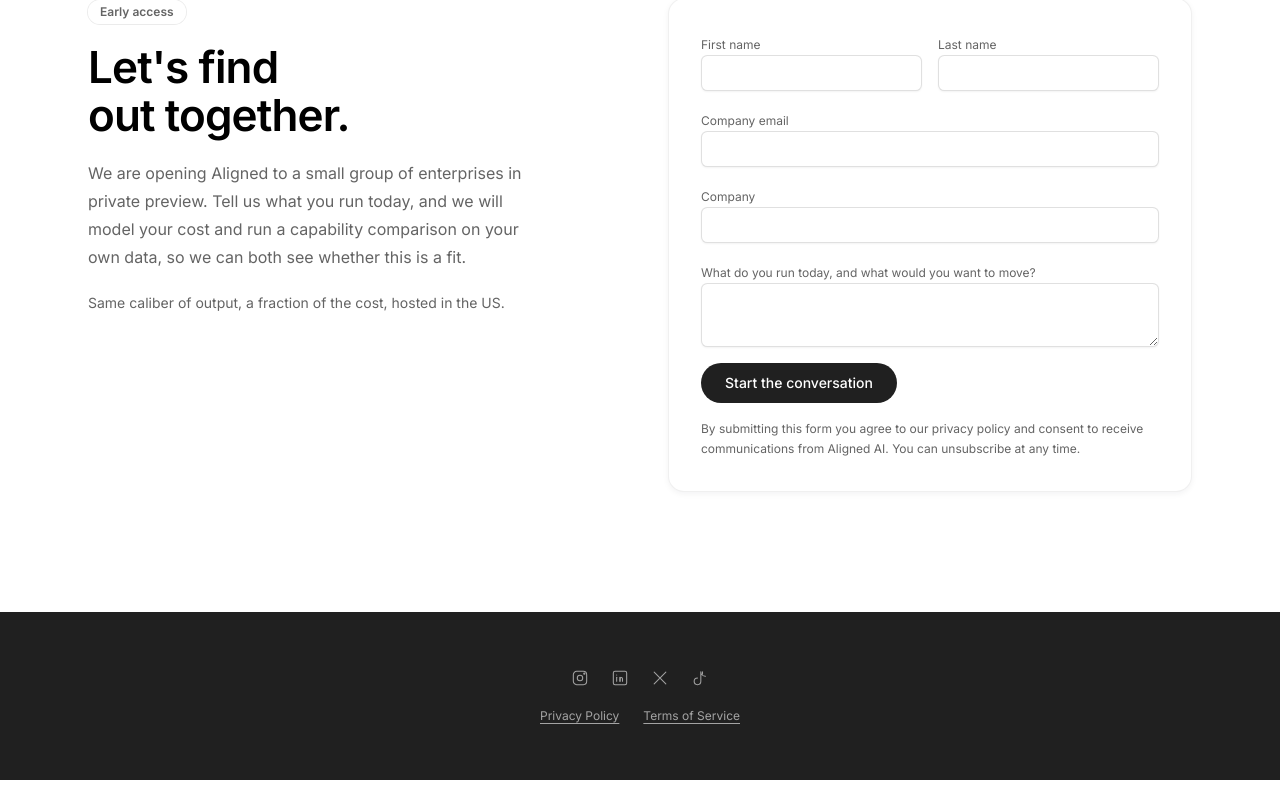
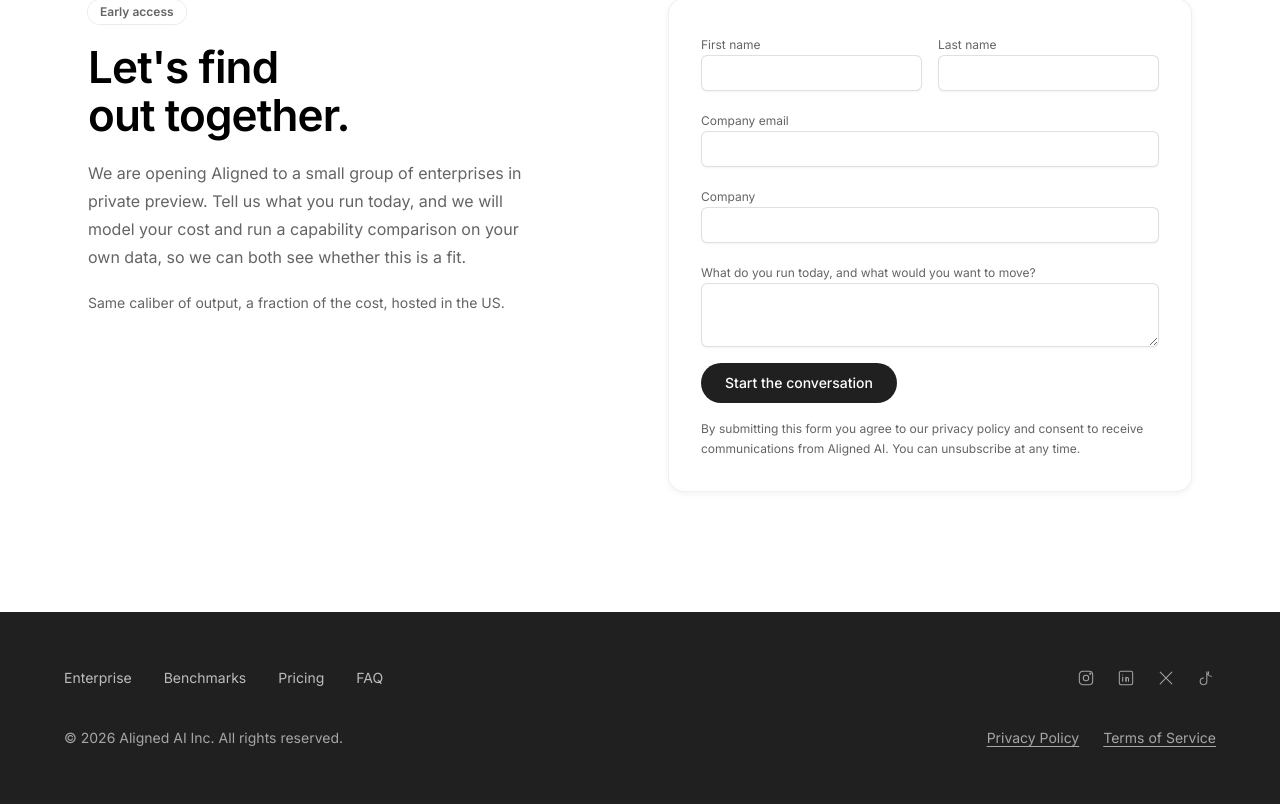
Before and after one commit to freitaspauloo/Paulo, a Next.js app: page /landing-v4 in a window 1280 px wide. Shown: the part 7006-7810 px from the top of the page. Before the commit the page ends 7786 px from the top, so only its background shows below. Built offline with nearby package versions, Linux system fonts and the light colour scheme.

Commit message:
v4: restore full two-row footer layout from reference

```diff
--- /dev/null
+++ b/src/components/landing/landing-footer.tsx
@@ -0,0 +1,45 @@
+import { LandingFooterSocial } from "@/components/landing/landing-footer-social";
+import { landing } from "@/components/landing/landing-primitives";
+import { cn } from "@/lib/utils";
+
+const NAV_LINKS = ["Enterprise", "Benchmarks", "Pricing", "FAQ"] as const;
+
+export function LandingFooter() {
+  return (
+    <footer className="bg-[#202020] px-6 py-14 text-white">
+      <div className={cn(landing.page, "flex flex-col gap-10")}>
+        <div className="flex flex-wrap items-center justify-between gap-6">
+          <div className="flex flex-wrap items-center gap-x-8 gap-y-3 text-sm">
+            {NAV_LINKS.map((link) => (
+              <a
+                key={link}
+                href="#"
+                className="text-white/70 transition-colors hover:text-white"
+              >
+                {link}
+              </a>
+            ))}
+          </div>
+          <LandingFooterSocial />
+        </div>
+        <div className="flex flex-wrap items-center justify-between gap-4 text-sm text-white/60">
+          <p>© 2026 Aligned AI Inc. All rights reserved.</p>
+          <div className="flex gap-6">
+            <a
+              href="#"
+              className="underline underline-offset-[3px] transition-colors hover:text-white"
+            >
+              Privacy Policy
+            </a>
+            <a
+              href="#"
+              className="underline underline-offset-[3px] transition-colors hover:text-white"
+            >
+              Terms of Service
+            </a>
+          </div>
+        </div>
+      </div>
+    </footer>
+  );
+}
--- a/src/components/landing/landing-page-v4.tsx
+++ b/src/components/landing/landing-page-v4.tsx
@@ -16,7 +16,7 @@ import {
 } from "@/components/landing/enterprise-v2-visuals";
 import { AlignedNavBrand } from "@/components/landing/aligned-nav-brand";
 import { HeroGradientLimeFrame } from "@/components/landing/hero-gradient-lime";
-import { LandingFooterSocial } from "@/components/landing/landing-footer-social";
+import { LandingFooter } from "@/components/landing/landing-footer";
 import { HeroCommitmentsStrip } from "@/components/landing/hero-commitments-strip";
 import { HeroWindow } from "@/components/landing/hero-window";
 import {
@@ -158,25 +158,7 @@ export function LandingPageV4() {
         <ClosingContactSection />
       </div>
 
-      <footer className="bg-[#202020] px-6 py-14">
-        <div className={cn(landing.page, "flex flex-col items-center gap-5")}>
-          <LandingFooterSocial />
-          <div className="flex items-center gap-6 text-xs text-[#a3a3a3]">
-            <a
-              href="#"
-              className="underline underline-offset-[3px] transition-colors hover:text-[#d4d4d4]"
-            >
-              Privacy Policy
-            </a>
-            <a
-              href="#"
-              className="underline underline-offset-[3px] transition-colors hover:text-[#d4d4d4]"
-            >
-              Terms of Service
-            </a>
-          </div>
-        </div>
-      </footer>
+      <LandingFooter />
     </main>
   );
 }
```
